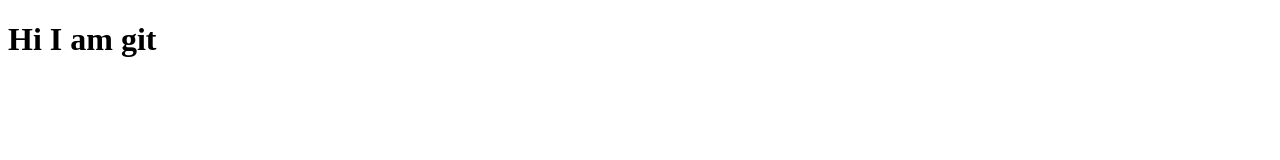
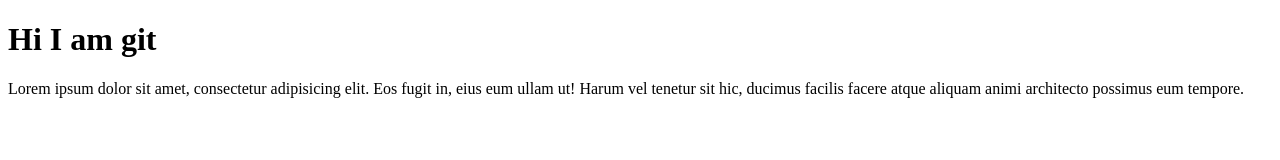
Before and after one commit to ko-ko-naing/Project, a plain HTML site: page index.html in a window 1280 px wide. Drawn offline with Linux system fonts and the light colour scheme.

Commit message:
second commit

```diff
--- a/index.html
+++ b/index.html
@@ -7,5 +7,10 @@
   </head>
   <body>
     <h1>Hi I am git</h1>
+    <p>
+      Lorem ipsum dolor sit amet, consectetur adipisicing elit. Eos fugit in,
+      eius eum ullam ut! Harum vel tenetur sit hic, ducimus facilis facere atque
+      aliquam animi architecto possimus eum tempore.
+    </p>
   </body>
 </html>
```
